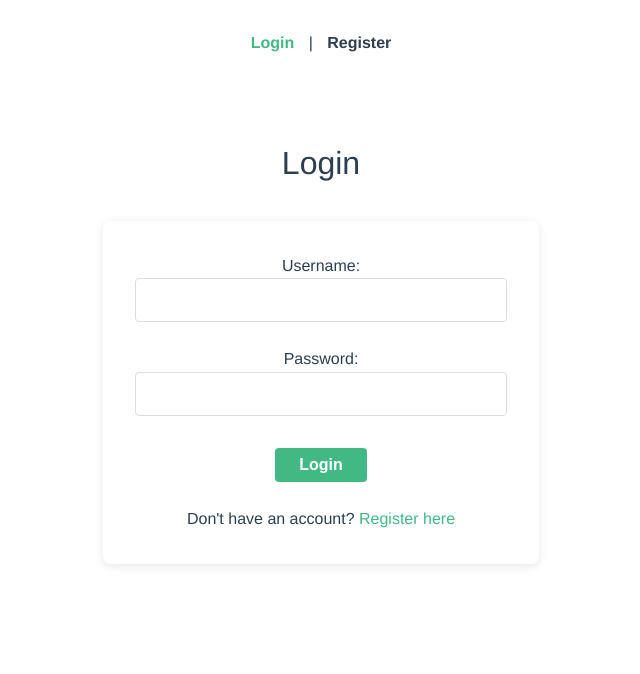
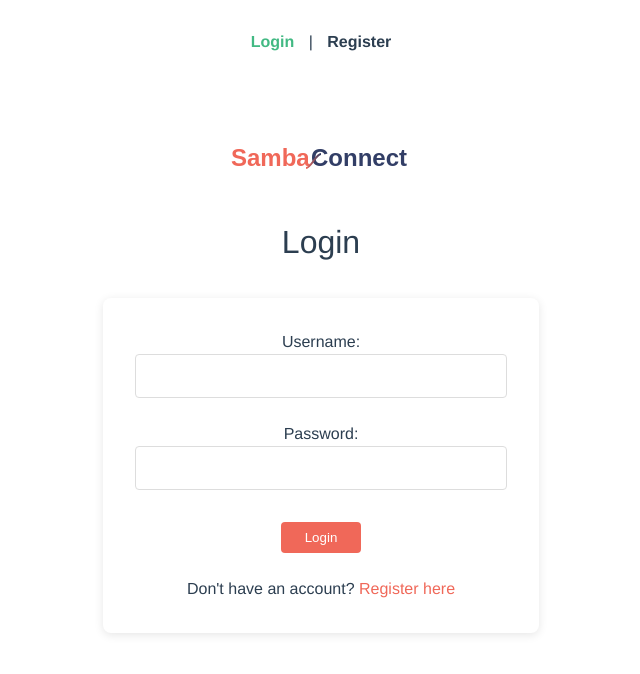
Before and after one commit to digitalsamba/booking-system, a Vue app in the folder booking-system-frontend/: page /login in a window 1280 px wide. Shown: the top 674 px of the page, without its empty margins (319-959 px from the left). Built offline with nearby package versions, Linux system fonts and the light colour scheme.

Commit message:
Implement SambaConnect branding with Inter font and brand colors

```diff
--- a/booking-system-frontend/src/assets/main.css
+++ b/booking-system-frontend/src/assets/main.css
@@ -1,11 +1,20 @@
+/* Import Inter font from Google Fonts */
+@import url('https://fonts.googleapis.com/css2?family=Inter:wght@400;500;600;700&display=swap');
+
 /* Global CSS */
 :root {
-  --primary-color: #42b983;
-  --secondary-color: #2c3e50;
-  --error-color: #f56c6c;
-  --success-color: #67c23a;
-  --warning-color: #e6a23c;
-  --info-color: #909399;
+  --primary-color: #f06859;
+  --secondary-color: #323e66;
+  --primary-light: #f8a89e;
+  --secondary-light: #4c5a8c;
+  --error-color: #dc3545;
+  --success-color: #28a745;
+  --warning-color: #ffc107;
+  --text-color: #333;
+  --light-text: #ffffff;
+  --border-color: #dee2e6;
+  --background-light: #f8f9fa;
+  --font-family: 'Inter', sans-serif;
 }
 
 * {
@@ -14,12 +23,11 @@
   padding: 0;
 }
 
+/* Apply Inter font to the entire application */
 body {
-  font-family: Avenir, Helvetica, Arial, sans-serif;
-  -webkit-font-smoothing: antialiased;
-  -moz-osx-font-smoothing: grayscale;
-  line-height: 1.6;
-  color: var(--secondary-color);
+  font-family: var(--font-family);
+  line-height: 1.5;
+  color: var(--text-color);
 }
 
 h1, h2, h3, h4, h5, h6 {
@@ -33,20 +41,20 @@ h1, h2, h3, h4, h5, h6 {
   padding: 0 2rem;
 }
 
+/* Update button styling */
 .btn {
-  display: inline-block;
-  background: var(--primary-color);
-  color: white;
+  background-color: var(--primary-color);
+  color: var(--light-text);
+  border: none;
   padding: 0.5rem 1.5rem;
-  border: none;
   border-radius: 4px;
   cursor: pointer;
-  font-size: 1rem;
-  transition: opacity 0.3s ease;
+  font-weight: 500;
+  transition: all 0.2s ease;
 }
 
 .btn:hover {
-  opacity: 0.8;
+  background-color: var(--primary-light);
 }
 
 .btn-secondary {
@@ -81,10 +89,26 @@ h1, h2, h3, h4, h5, h6 {
   color: white;
 }
 
+/* Update card styling */
 .card {
-  background: white;
   border-radius: 8px;
   box-shadow: 0 2px 10px rgba(0, 0, 0, 0.1);
+  background: white;
   padding: 1.5rem;
   margin-bottom: 1.5rem;
 }
+
+/* Update links */
+a {
+  color: var(--primary-color);
+  text-decoration: none;
+}
+
+a:hover {
+  color: var(--primary-light);
+}
+
+/* Update modal headers */
+.modal-header {
+  background-color: var(--primary-color) !important;
+}
--- /dev/null
+++ b/booking-system-frontend/src/components/AppLogo.vue
@@ -0,0 +1,57 @@
+<template>
+  <div class="app-logo" :class="{ 'small': small }">
+    <img v-if="logoUrl" :src="logoUrl" alt="SambaConnect Logo" />
+    <div v-else class="text-logo">
+      <span class="primary">Samba</span><span class="secondary">Connect</span>
+    </div>
+  </div>
+</template>
+
+<script>
+export default {
+  name: 'AppLogo',
+  props: {
+    small: {
+      type: Boolean,
+      default: false
+    },
+    logoUrl: {
+      type: String,
+      default: ''
+    }
+  }
+}
+</script>
+
+<style scoped>
+.app-logo {
+  display: flex;
+  align-items: center;
+  font-weight: bold;
+  font-size: 1.8rem;
+}
+
+.app-logo.small {
+  font-size: 1.2rem;
+}
+
+.app-logo img {
+  max-height: 50px;
+}
+
+.app-logo.small img {
+  max-height: 30px;
+}
+
+.text-logo {
+  font-family: 'Inter', sans-serif;
+}
+
+.text-logo .primary {
+  color: var(--primary-color);
+}
+
+.text-logo .secondary {
+  color: var(--secondary-color);
+}
+</style>
--- a/booking-system-frontend/src/views/LoginView.vue
+++ b/booking-system-frontend/src/views/LoginView.vue
@@ -1,5 +1,9 @@
 <template>
   <div class="login">
+    <div class="logo-container">
+      <AppLogo :logoUrl="logoUrl" />
+    </div>
+
     <h1>Login</h1>
 
     <div v-if="authStore.error" class="alert alert-error">
@@ -46,15 +50,20 @@
 import { ref } from 'vue'
 import { useRouter } from 'vue-router'
 import { useAuthStore } from '../stores/auth'
+import AppLogo from '../components/AppLogo.vue'
 
 export default {
   name: 'LoginView',
+  components: {
+    AppLogo
+  },
   setup() {
     const router = useRouter()
     const authStore = useAuthStore()
 
     const username = ref('')
     const password = ref('')
+    const logoUrl = ref('/assets/logo.svg') // Path to your logo once uploaded
 
     const handleLogin = async () => {
       const credentials = {
@@ -73,7 +82,8 @@ export default {
       username,
       password,
       authStore,
-      handleLogin
+      handleLogin,
+      logoUrl
     }
   }
 }
@@ -84,6 +94,12 @@ export default {
   max-width: 500px;
   margin: 0 auto;
   padding: 2rem;
+}
+
+.logo-container {
+  display: flex;
+  justify-content: center;
+  margin-bottom: 2rem;
 }
 
 .login-form {
```
Also changed, not shown: booking-system-frontend/public/assets/logo.svg (added).
